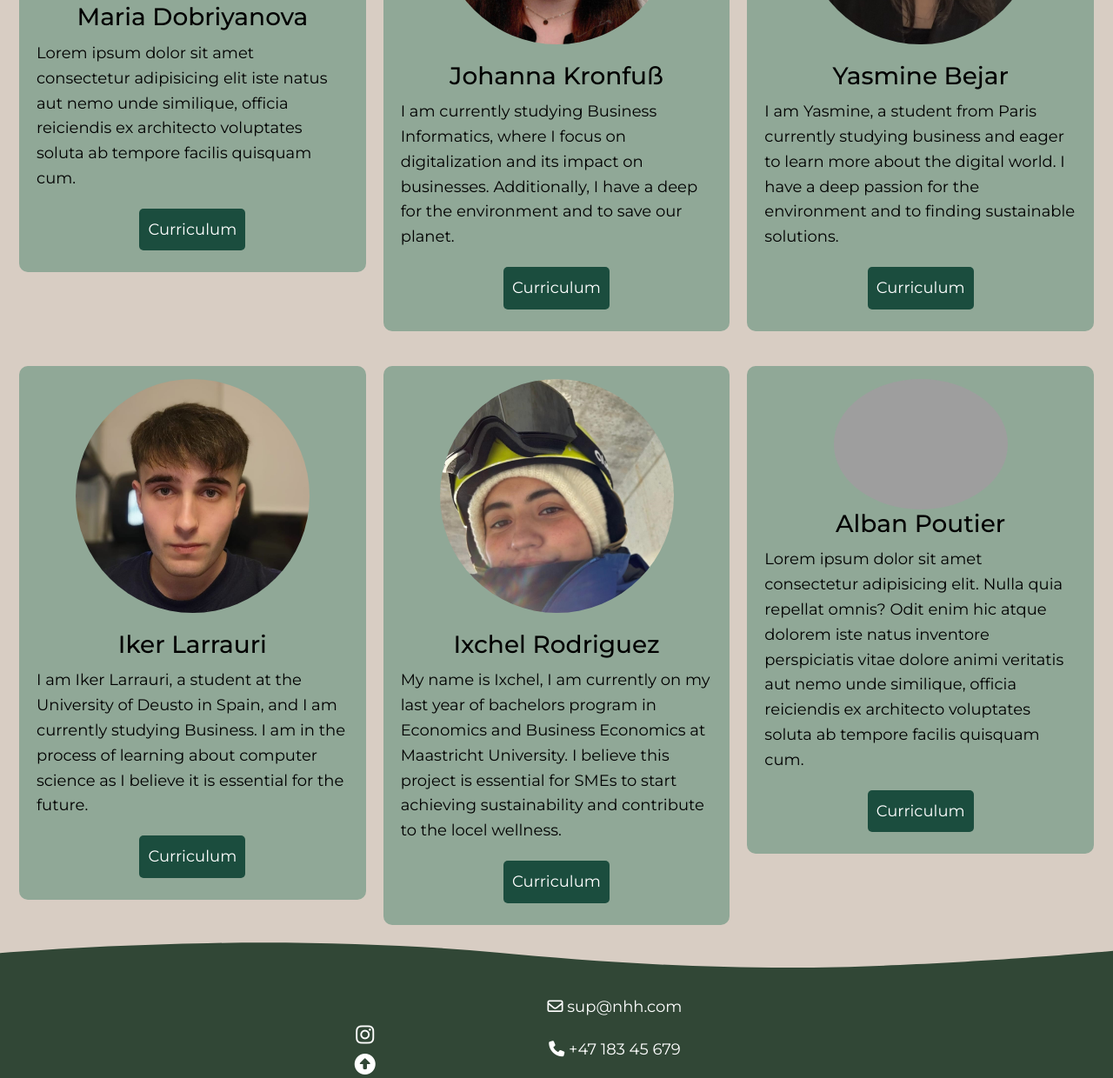
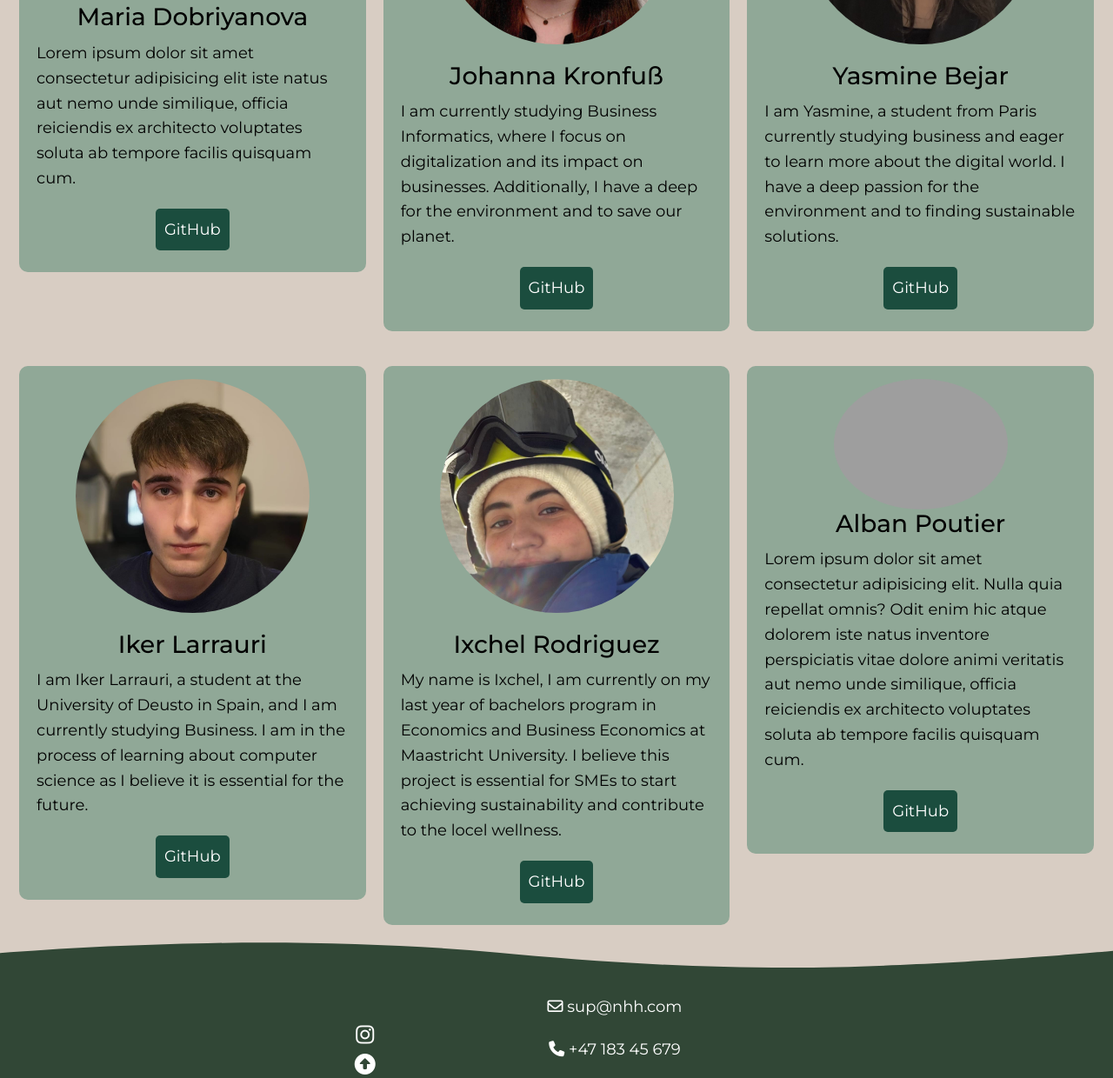
Before and after one commit to hannik3/carbon_app_v1, a Flask app: page / in a window 1280 px wide. Shown: the part 981-2221 px from the top of the page at 87% size. Run offline with Flask 2, Linux system fonts and the light colour scheme; some libraries are stand-ins or nearby versions; grey boxes are pictures that could not be loaded.

Commit message:
changed buttons

```diff
--- a/capp/templates/home.html
+++ b/capp/templates/home.html
@@ -84,7 +84,7 @@
           <p>  Lorem ipsum dolor sit amet consectetur adipisicing elit iste natus aut nemo unde similique, officia reiciendis ex architecto voluptates soluta ab tempore facilis quisquam cum.
           </p>
           <div class="section_container_buttons_developers">
-            <a class="btn_developers" href="#"  target="_blank">Curriculum</a>
+            <a class="btn_developers" href="#"  target="_blank">GitHub</a>
           </div>
         </div>
         <div class="box">
@@ -97,7 +97,7 @@
             impact on businesses. Additionally, I have a deep for the environment and to save our planet.
           </p>
           <div class="section_container_buttons_developers">
-            <a class="btn_developers" href="#"  target="_blank">Curriculum</a>
+            <a class="btn_developers" href="#"  target="_blank">GitHub</a>
           </div>
         </div>
         <div class="box">
@@ -109,7 +109,7 @@
             to learn more about the digital world. I have a deep passion for the environment and
             to finding sustainable solutions.
           <div class="section_container_buttons_developers">
-            <a class="btn_developers" href="#"  target="_blank">Curriculum</a>
+            <a class="btn_developers" href="#"  target="_blank">GitHub</a>
           </div>
         </div>
     </div>
@@ -125,7 +125,7 @@
           I am in the process of learning about computer science as I believe it is essential for the future.
         </p>
         <div class="section_container_buttons_developers">
-          <a class="btn_developers" href="#"  target="_blank">Curriculum</a>
+          <a class="btn_developers" href="#"  target="_blank">GitHub</a>
         </div>
       </div>
       <div class="box2">
@@ -138,7 +138,7 @@
           contribute to the locel wellness.
         </p>
         <div class="section_container_buttons_developers">
-          <a class="btn_developers" href="#"  target="_blank">Curriculum</a>
+          <a class="btn_developers" href="#"  target="_blank">GitHub</a>
         </div>
       </div>
       <div class="box">
@@ -147,7 +147,7 @@
         <p>  Lorem ipsum dolor sit amet consectetur adipisicing elit. Nulla quia repellat omnis? Odit enim hic atque dolorem iste natus inventore perspiciatis vitae dolore animi veritatis aut nemo unde similique, officia reiciendis ex architecto voluptates soluta ab tempore facilis quisquam cum.
         </p>
         <div class="section_container_buttons_developers">
-          <a class="btn_developers" href="#"  target="_blank">Curriculum</a>
+          <a class="btn_developers" href="#"  target="_blank">GitHub</a>
         </div>
       </div>
   </div>
```
